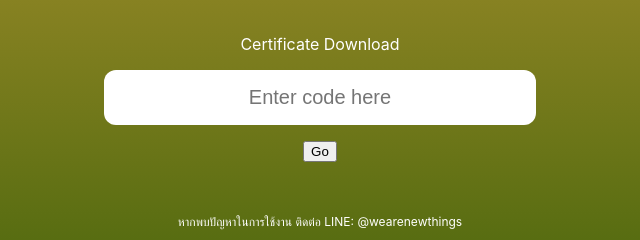
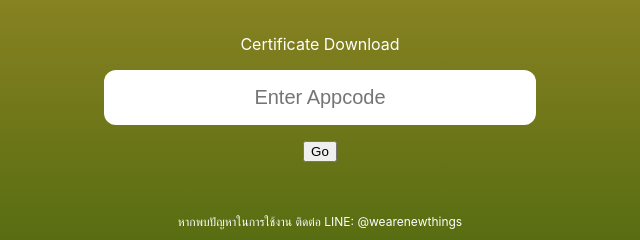
Before and after one commit to NewthingsHQ/ss25, a plain HTML site: page index.html in a window 1280 px wide. Shown: the part 339-579 px from the top of the page, 320-960 px from the left. Drawn offline with Linux system fonts and the light colour scheme.

Commit message:
Update index.html

```diff
--- a/index.html
+++ b/index.html
@@ -39,7 +39,7 @@
 
   <h1>Smart Summit 2025</h1><br>
   <p>Certificate Download</p>
-  <input type="text" id="codeInput" placeholder="Enter code here">
+  <input type="text" id="codeInput" placeholder="Enter Appcode">
   <button onclick="redirectToPDF()">Go</button><br><br>
   <p style="font-size:12px">หากพบปัญหาในการใช้งาน ติดต่อ LINE: @wearenewthings</p>
 
```
